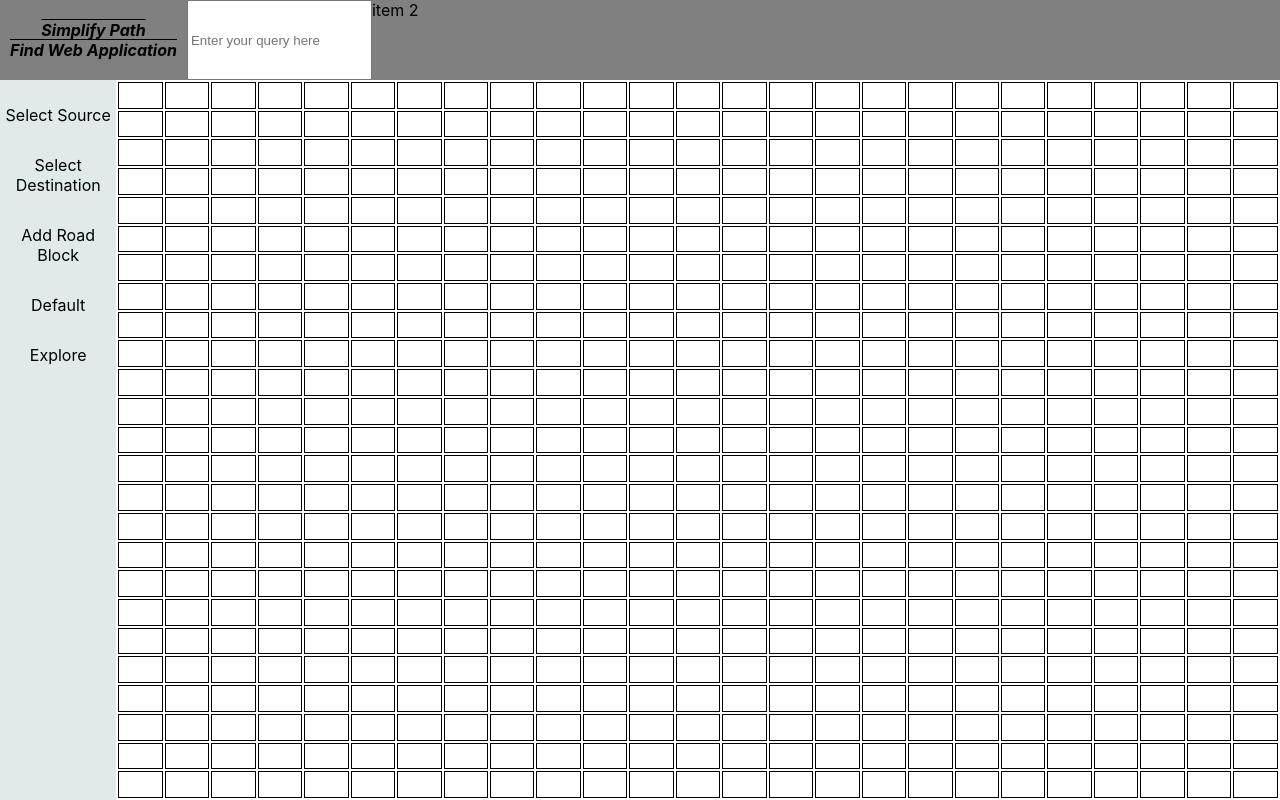
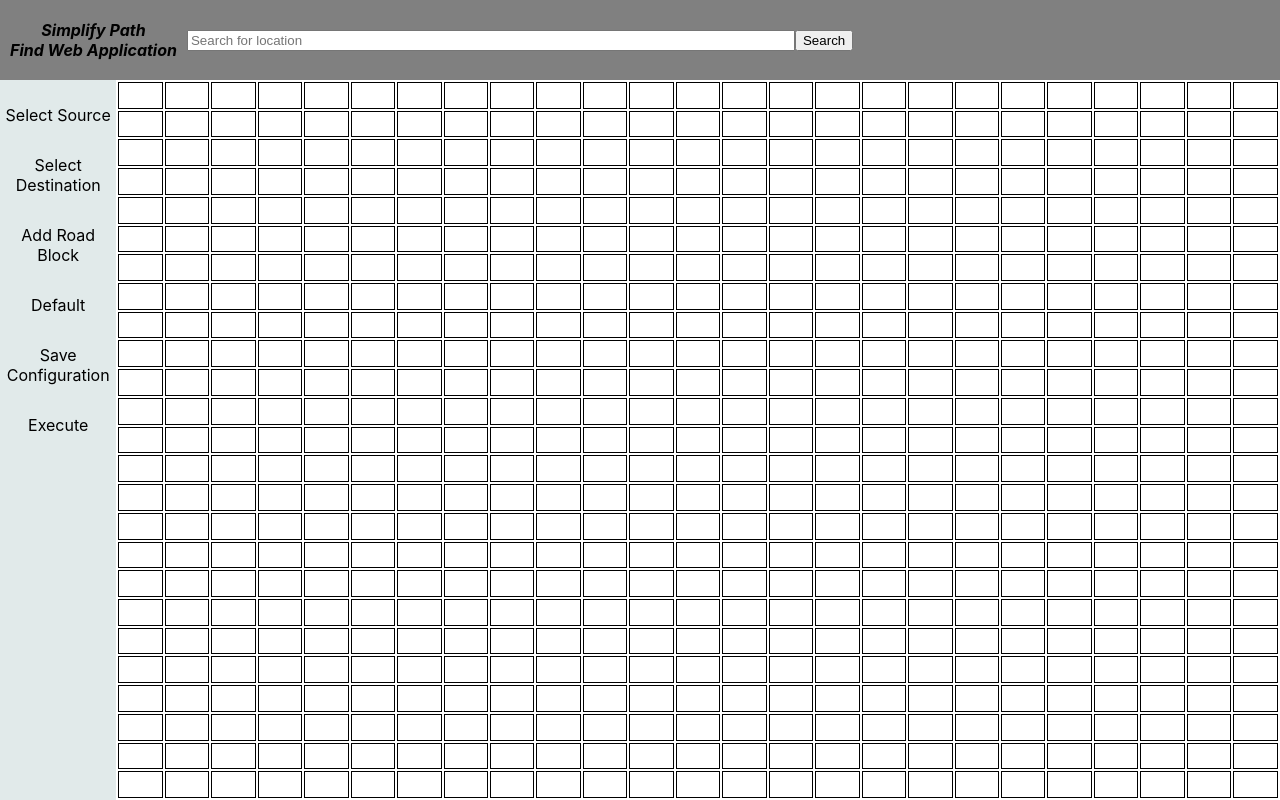
Before and after one commit to chengq220/Path-Finder, a React (Create React App) app: page / in a window 1280 px wide. Built offline with nearby package versions, Linux system fonts and the light colour scheme.

Commit message:
fix search bar

```diff
--- a/public/index.html
+++ b/public/index.html
@@ -24,7 +24,7 @@
       work correctly both with client-side routing and a non-root public URL.
       Learn how to configure a non-root public URL by running `npm run build`.
     -->
-    <title>React App</title>
+    <title>Simplify-GPS Applicaiton</title>
   </head>
   <body>
     <noscript>You need to enable JavaScript to run this app.</noscript>
--- a/src/components/SearchBar.js
+++ b/src/components/SearchBar.js
@@ -9,8 +9,12 @@ function SearchBar(){
           <div>Find Web Application</div>
         </div>
       </div>
-      <input placeholder="Enter your query here" />
-      <div>item 2</div>
+      <form>
+        <label>
+          <input type="text" name="query" placeholder="Search for location"/>
+        </label>
+        <input type="submit" value="Search" />
+      </form>
     </div>
   );
 }
--- a/src/components/SelectionPanel.js
+++ b/src/components/SelectionPanel.js
@@ -6,7 +6,23 @@ function Selection(){
   const {selectionState, setSelectionState} = useContext(SelectContext);
 
   function select(state){
-    console.log(selectionState);
+    const active = document.querySelectorAll(".active");
+    if(active.length > 0){
+      active[0].classList.remove('active');
+    }
+
+    try {
+      const element = document.querySelector(`.${state}`);
+
+      if (element) {
+        element.classList.add('active');
+      } else {
+        console.error(`Element with selector "${state}" not found.`);
+      }
+    } catch (error) {
+      console.error('An error occurred:', error);
+    }
+
     if(state === "s1"){
       setSelectionState("s1");
     }else if(state === "s2"){
@@ -18,17 +34,22 @@ function Selection(){
     }
   }
 
-  function find(){
-    console.log("triggered");
+  function execute(){
+    console.log("execute triggered");
+  }
+
+  function save(){
+    console.log("save triggered")
   }
 
   return(
     <div className="panel">
-      <div onClick = {() => select("s1")} className="options">Select Source</div>
-      <div onClick = {() => select("s2")} className="options">Select Destination</div>
-      <div onClick = {() => select("s3")} className="options">Add Road Block</div>
+      <div onClick = {() => select("s1")} className="options s1">Select Source</div>
+      <div onClick = {() => select("s2")} className="options s2">Select Destination</div>
+      <div onClick = {() => select("s3")} className="options s3">Add Road Block</div>
       <div onClick = {() => select("init")} className="options">Default</div>
-      <div onClick = {() => find()} className="options">Explore</div>
+      <div onClick = {() => save()} className="options">Save Configuration</div>
+      <div onClick = {() => execute()} className="options">Execute</div>
       <div className="options"></div>
     </div>
   );
--- a/src/styling/SearchBar.css
+++ b/src/styling/SearchBar.css
@@ -1,3 +1,14 @@
+form{
+  display:flex;
+  align-items: center;
+  /* justify-content: center; */
+
+}
+
+input[type=text] {
+   width: 600px;
+}
+
 .barContainer{
   width:100%;
   height:10%;
@@ -6,7 +17,7 @@
 }
 
 .logo{
-  text-decoration:overline;
+  /* text-decoration:overline; */
   font-weight:bold;
   font-style:italic;
   display:flex;
--- a/src/styling/Selection.css
+++ b/src/styling/Selection.css
@@ -8,7 +8,7 @@
 }
 
 .options{
-  transition-duration: 1s;
+  transition-duration: 0.5s;
   padding: 15px 0 15px 0;
 }
 
@@ -30,3 +30,7 @@
 .options:last-child:hover {
   background-color: initial;
 }
+
+.active{
+  background-color:gray;
+}
```
